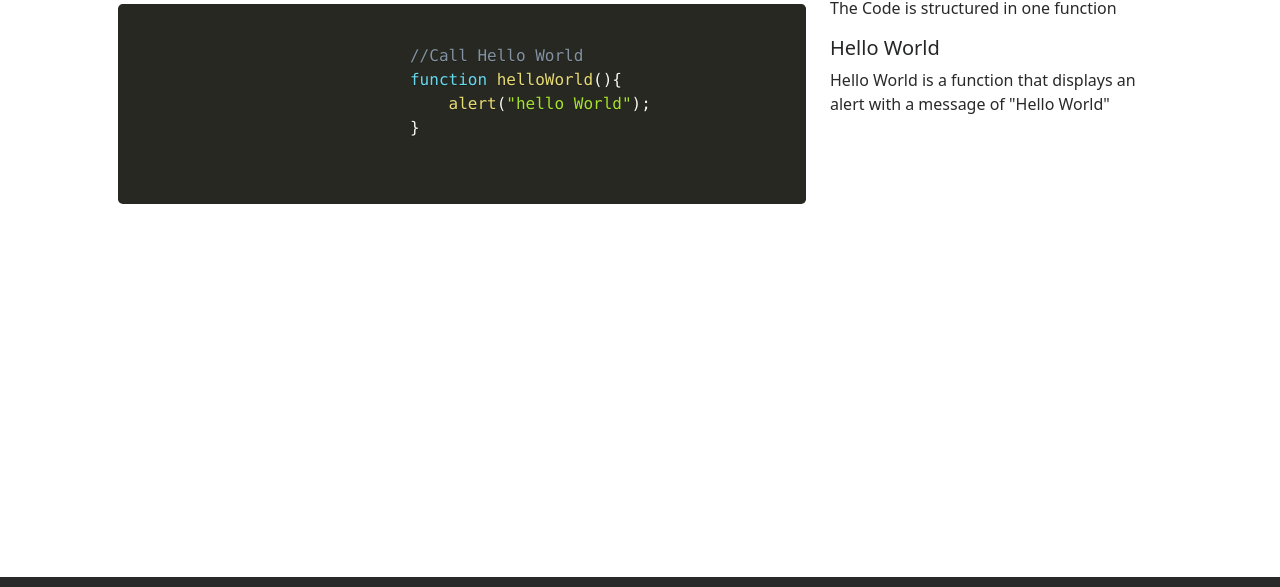
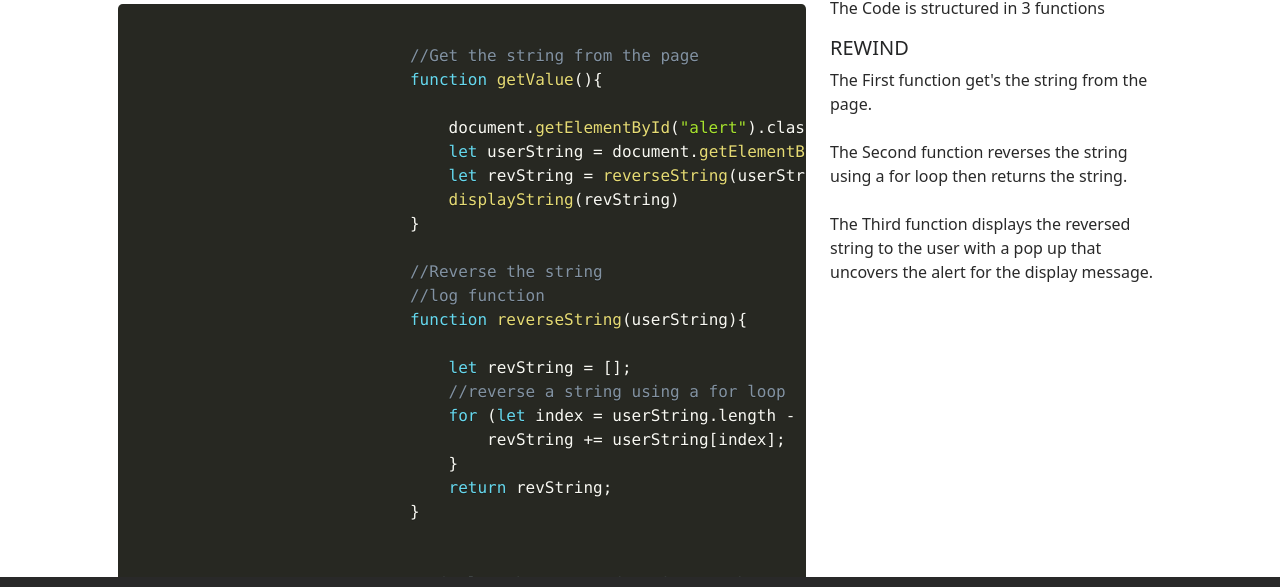
Before and after one commit to chrissywow/Rewind, a plain HTML site: page code.html in a window 1280 px wide. Shown: the part 147-734 px from the top of the page. Drawn offline with nearby package versions, Linux system fonts and the light colour scheme.

Commit message:
initial commit

```diff
--- a/code.html
+++ b/code.html
@@ -58,17 +58,48 @@
             <div class="row row-cols-1 row-cols-lg-2">
                 <div class="col-lg-8">
                     <pre class="line-numbers"><code class="language-javascript">
-                        //Call Hello World
-                        function helloWorld(){
-                            alert("hello World");
+                        //Get the string from the page
+                        function getValue(){
+
+                            document.getElementById("alert").classList.add("invisible");
+                            let userString = document.getElementById("userString").value;
+                            let revString = reverseString(userString);
+                            displayString(revString)
+                        }
+
+                        //Reverse the string
+                        //log function
+                        function reverseString(userString){
+
+                            let revString = [];
+                            //reverse a string using a for loop
+                            for (let index = userString.length - 1 ; index >= 0; index --) {
+                                revString += userString[index];
+                            }
+                            return revString;
+                        }
+
+
+                        //Display the reversed string to the user
+                        //view Function
+                        function displayString(revString){
+
+                            //write to the pages
+                            document.getElementById("msg").innerHTML = `Your string reversed is: ${revString}`;
+                            //show the alert box
+                            document.getElementById("alert").classList.remove("invisible");
+
                         }
                     </code>
                 </pre>
                 </div>
                 <div class="col-lg-4">
-                    <p>The Code is structured in one function</p>
-                    <h5>Hello World</h5>
-                    <p>Hello World is a function that displays an alert with a message of "Hello World"</p>
+                    <p>The Code is structured in 3 functions</p>
+                    <h5>REWIND</h5>
+                    <p>The First function get's the string from the page. <br>
+                        <br> The Second function reverses the string using a for loop then returns the string.<br>
+                        <br> The Third function displays the reversed string to the user with a pop up that uncovers the alert for the display message.
+                    </p>
 
                 </div>
             </div>
```
Also changed, not shown: app.html (+17 -3 lines), index.html (+1 -1 lines), js/site.js (+32 -3 lines).
